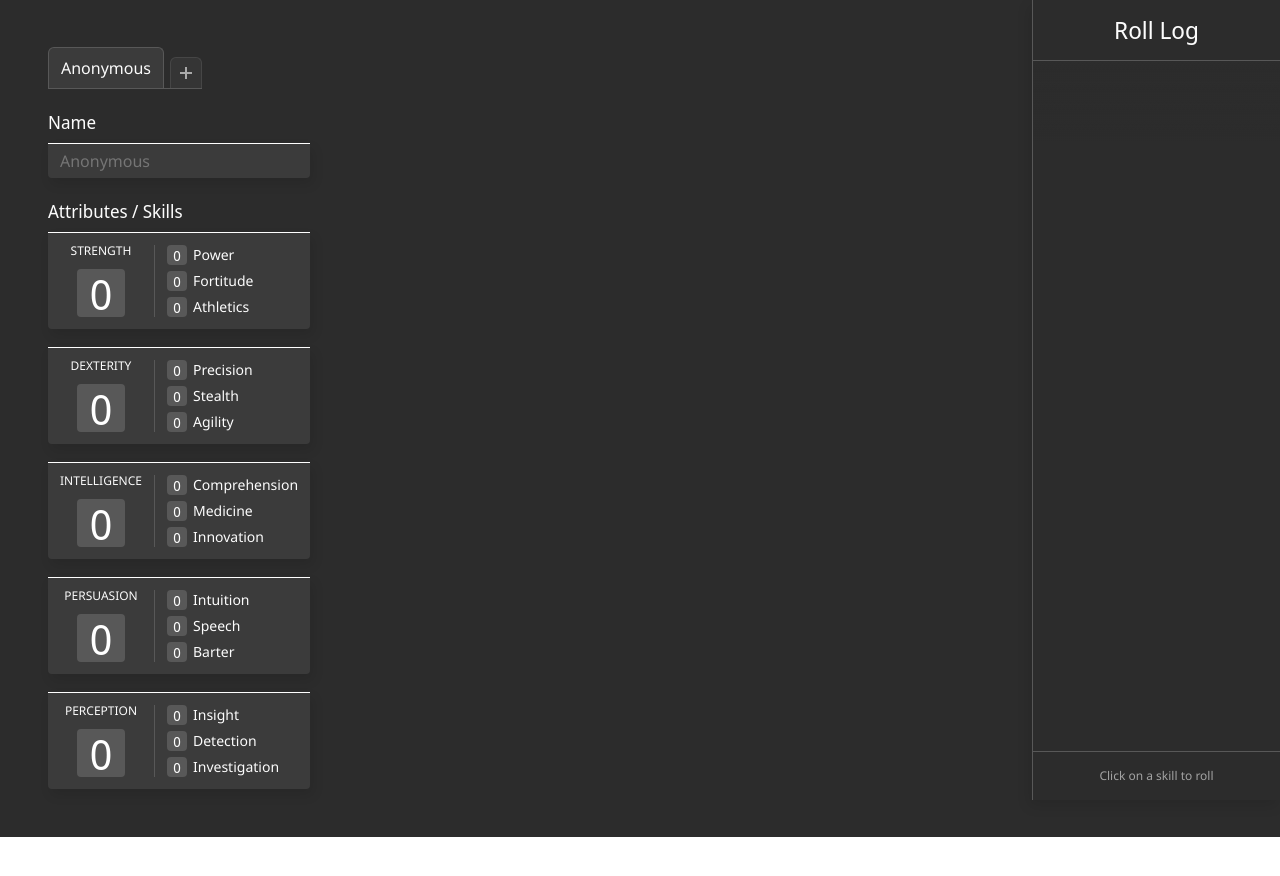
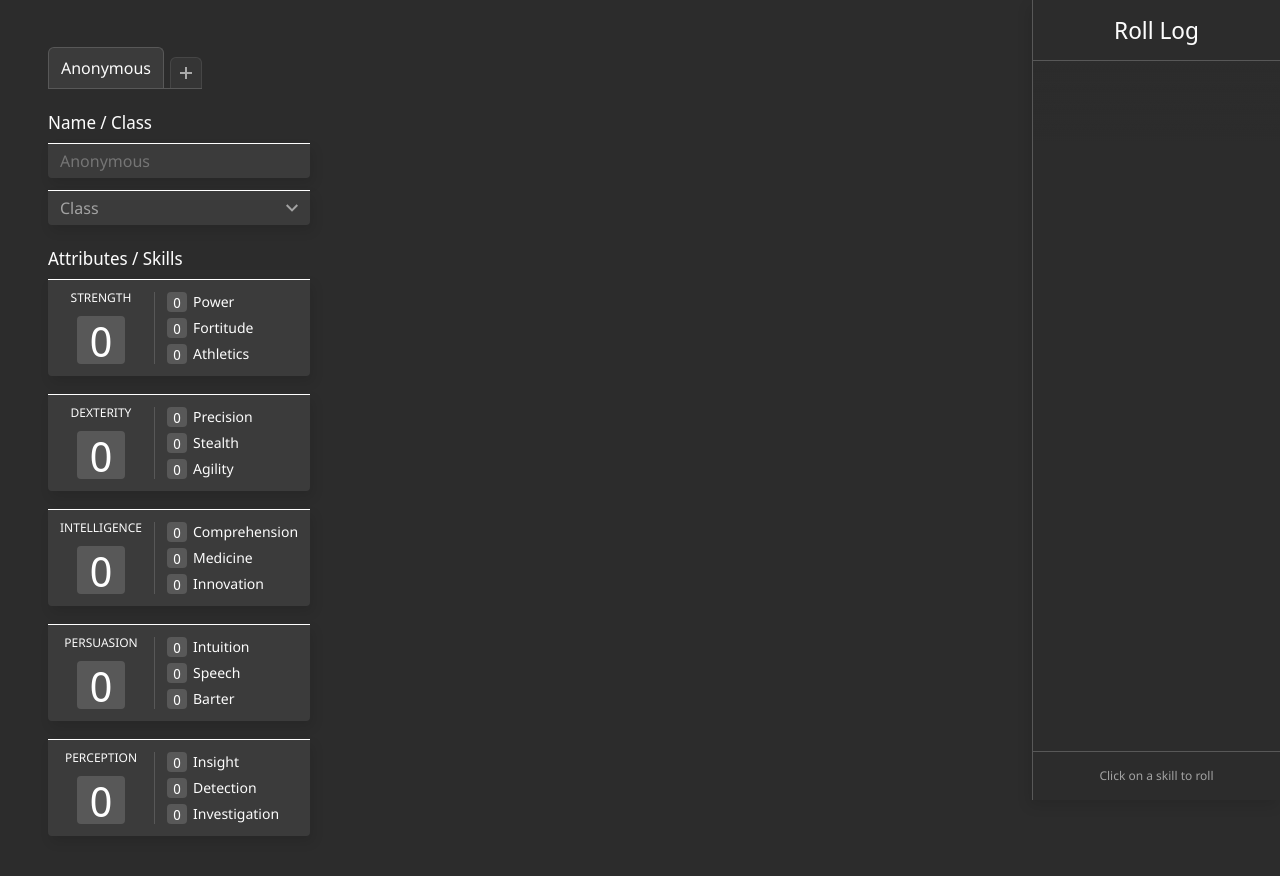
Before and after one commit to Paradoxdotexe/vade-mecum, a React (Create React App) app: page /engine in a window 1280 px wide. Shown: the top 876 px of the page. Before the commit the page ends 837 px from the top, so only its background shows below. Built offline with nearby package versions, Linux system fonts and the light colour scheme.

Commit message:
MINOR: Add VSelect component, add class selection

```diff
--- /dev/null
+++ b/src/components/VSelect.tsx
@@ -0,0 +1,158 @@
+import React, { useEffect, useRef, useState } from 'react';
+import styled from 'styled-components';
+import { ReactComponent as ChevronDownIcon } from '@/icons/ChevronDown.svg';
+import { ReactComponent as CheckMarkIcon } from '@/icons/CheckMark.svg';
+import { CSSTransition } from 'react-transition-group';
+
+const TIMEOUT = 100;
+
+const Select = styled.div`
+  position: relative;
+  cursor: pointer;
+  display: flex;
+  justify-content: space-between;
+  align-items: center;
+  padding: 3px 0;
+  user-select: none;
+  background: #3b3b3b;
+  border-radius: 4px;
+  padding: 9px 12px;
+  box-shadow: 3px 6px 12px rgba(0, 0, 0, 0.1);
+
+  &.select--empty {
+    color: #a3a3a3;
+  }
+
+  svg {
+    font-size: 12px;
+    color: #a3a3a3;
+  }
+
+  .select__dropdown {
+    position: absolute;
+    background-color: #3b3b3b;
+    border-radius: 4px;
+    box-shadow: 3px 6px 12px rgba(0, 0, 0, 0.1);
+    top: calc(100% + 6px);
+    left: 0;
+    z-index: 500;
+    width: 100%;
+    overflow: hidden;
+    color: #fff;
+    border: 1px solid #585858;
+
+    .dropdown__item {
+      padding: 9px 12px;
+      cursor: pointer;
+      display: flex;
+      justify-content: space-between;
+      align-items: center;
+
+      &:not(:last-child) {
+        border-bottom: 1px solid #585858;
+      }
+
+      &.item--selected {
+        font-weight: 600;
+        background-color: rgba(255, 255, 255, 0.05);
+      }
+
+      &:hover {
+        background-color: #585858;
+      }
+
+      svg {
+        font-size: 14px;
+        color: #fff;
+      }
+    }
+  }
+
+  .select__dropdown-enter {
+    opacity: 0;
+    transform: translateY(-12px);
+  }
+
+  .select__dropdown-enter-active {
+    opacity: 1;
+    transform: translateY(0);
+    transition: all ${TIMEOUT}ms ease;
+  }
+
+  .select__dropdown-exit {
+    opacity: 1;
+    transform: translateY(0);
+  }
+
+  .select__dropdown-exit-active {
+    opacity: 0;
+    transform: translateY(-12px);
+    transition: all ${TIMEOUT}ms ease;
+  }
+`;
+
+type VSelectOption = {
+  value: string;
+  label: string;
+};
+
+type VSelectProps = {
+  placeholder: string;
+  options: VSelectOption[];
+  className?: string;
+  value?: string;
+  onChange?: (value?: string) => void;
+};
+
+export const VSelect: React.FC<VSelectProps> = props => {
+  const [active, setActive] = useState(false);
+  const [value, setValue] = useState<string | undefined>(props.value);
+  const dropdownRef = useRef(null);
+
+  const option = props.options.find(option => option.value === value);
+
+  useEffect(() => {
+    if (props.value !== value) {
+      setValue(props.value);
+    }
+  }, [props.value]);
+
+  useEffect(() => {
+    if (value !== props.value) {
+      props.onChange?.(value);
+    }
+  }, [value]);
+
+  return (
+    <Select
+      onClick={() => setActive(!active)}
+      onBlur={() => setActive(false)}
+      tabIndex={1}
+      className={`${props.className} ${!value ? 'select--empty' : ''}`}
+    >
+      {option?.label ?? props.placeholder}
+      <ChevronDownIcon />
+      <CSSTransition
+        in={active}
+        timeout={TIMEOUT}
+        mountOnEnter
+        unmountOnExit
+        classNames="select__dropdown"
+        nodeRef={dropdownRef}
+      >
+        <div ref={dropdownRef} className="select__dropdown">
+          {props.options.map(option => (
+            <div
+              key={option.value}
+              className={`dropdown__item ${option.value === value ? 'item--selected' : ''}`}
+              onClick={() => setValue(option.value)}
+            >
+              {option.label}
+              {option.value === value && <CheckMarkIcon />}
+            </div>
+          ))}
+        </div>
+      </CSSTransition>
+    </Select>
+  );
+};
--- a/src/pages/engine/EngineStateContext.tsx
+++ b/src/pages/engine/EngineStateContext.tsx
@@ -16,9 +16,71 @@ export type Attribute = {
   skills: Skill[];
 };
 
+export type Class = {
+  label: string;
+  attribute: string;
+  skill: string;
+};
+
+export const CLASSES: { [kitKey: string]: Class[] } = {
+  vale_of_myths: [
+    {
+      label: 'Knight',
+      attribute: 'Strength',
+      skill: 'Honor'
+    },
+    {
+      label: 'Barbarian',
+      attribute: 'Strength',
+      skill: 'Rage'
+    },
+    {
+      label: 'Monk',
+      attribute: 'Dexterity',
+      skill: 'Chi'
+    },
+    {
+      label: 'Ranger',
+      attribute: 'Dexterity',
+      skill: 'Survival'
+    },
+    {
+      label: 'Mage',
+      attribute: 'Intelligence',
+      skill: 'Magic'
+    },
+    {
+      label: 'Force',
+      attribute: 'Intelligence',
+      skill: 'Smithing'
+    },
+    {
+      label: 'Herald',
+      attribute: 'Charisma',
+      skill: 'Enchantment'
+    },
+    {
+      label: 'Enchanter',
+      attribute: 'Charisma',
+      skill: 'Honor'
+    },
+    {
+      label: 'Sage',
+      attribute: 'Perception',
+      skill: 'Nature'
+    },
+    {
+      label: 'Druid',
+      attribute: 'Perception',
+      skill: 'Beast'
+    }
+  ]
+};
+
 export type Character = {
   key: string;
   name: string;
+  class?: Class;
   attributes: Attribute[];
 };
 
--- a/src/pages/engine/characterSheet/CharacterSheet.tsx
+++ b/src/pages/engine/characterSheet/CharacterSheet.tsx
@@ -2,6 +2,7 @@ import React from 'react';
 import styled from 'styled-components';
 import { useEngineState } from '../EngineStateContext';
 import { CharacterAttributesPanel } from './CharacterAttributesPanel';
+import { ClassSelect } from './ClassSelect';
 
 const Sheet = styled.div`
   display: flex;
@@ -40,6 +41,11 @@ const Sheet = styled.div`
         font-family: 'Noto Sans';
       }
     }
+
+    .section__class {
+      border-radius: 0 0 4px 4px;
+      border-top: 1px solid #fff;
+    }
   }
 `;
 
@@ -50,7 +56,7 @@ export const CharacterSheet: React.FC = () => {
     <Sheet>
       <div className="sheet__left">
         <div className="sheet__section">
-          <div className="section__header">Name</div>
+          <div className="section__header">Name / Class</div>
           <div className="section__name">
             <input
               value={character.name}
@@ -58,6 +64,7 @@ export const CharacterSheet: React.FC = () => {
               placeholder="Anonymous"
             />
           </div>
+          <ClassSelect />
         </div>
 
         <div className="sheet__section">
--- /dev/null
+++ b/src/pages/engine/characterSheet/ClassSelect.tsx
@@ -0,0 +1,22 @@
+import { VSelect } from '@/components/VSelect';
+import React from 'react';
+import { CLASSES, useEngineState } from '../EngineStateContext';
+
+export const ClassSelect: React.FC = () => {
+  const { character, updateCharacter } = useEngineState();
+
+  const classes = CLASSES.vale_of_myths;
+
+  return (
+    <VSelect
+      placeholder="Class"
+      options={classes.map(c => ({
+        value: c.label,
+        label: c.label
+      }))}
+      className="section__class"
+      value={character.class?.label}
+      onChange={classLabel => updateCharacter({ class: classes.find(c => c.label === classLabel) })}
+    />
+  );
+};
--- a/src/version.json
+++ b/src/version.json
@@ -1,4 +1,4 @@
 {
-  "version": "0.8.4",
-  "versionCommitHash": "332018d"
+  "version": "0.9.0",
+  "versionCommitHash": "bec913d"
 }
```
Also changed, not shown: src/icons/CheckMark.svg (added), src/icons/ChevronDown.svg (added).
